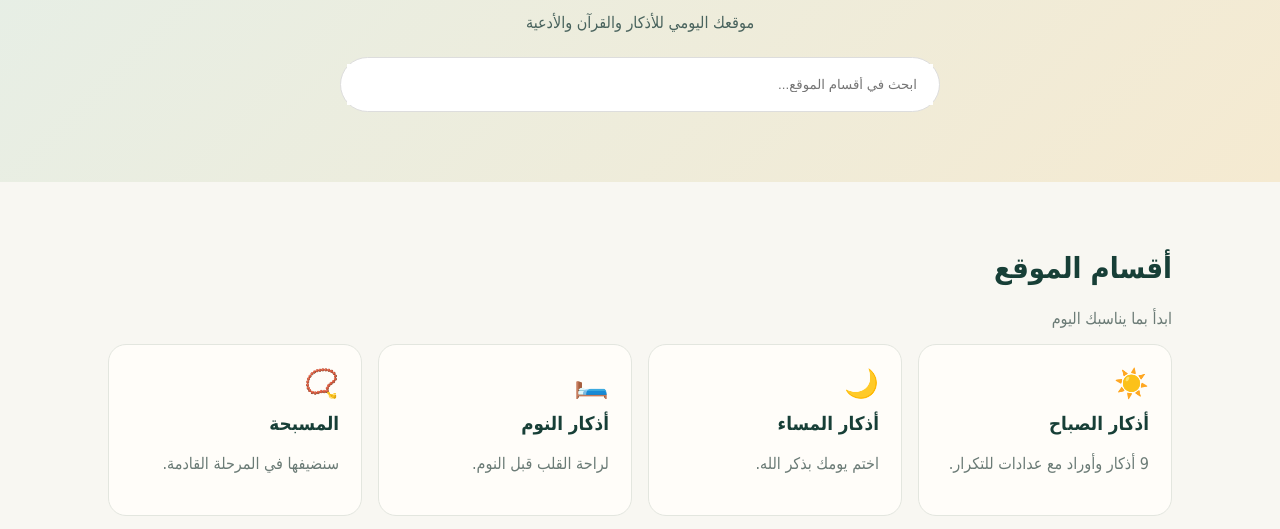
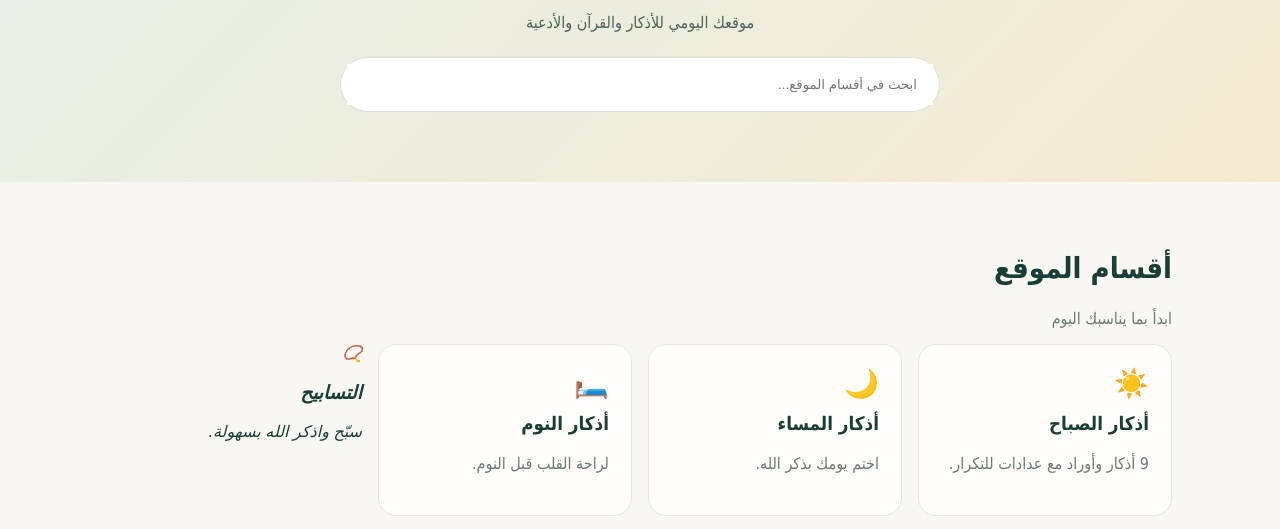
Before and after one commit to zekr-app/zekr, a plain HTML site: page index.html in a window 1280 px wide. Shown: the part 264-793 px from the top of the page. Drawn offline with Linux system fonts and the light colour scheme.

Commit message:
Add Tasbih card to main section

```diff
--- a/index.html
+++ b/index.html
@@ -6,6 +6,7 @@
 <a class="card" data-search="أذكار الصباح" href="morning.html"><div class="icon">☀️</div><h3>أذكار الصباح</h3><p>9 أذكار وأوراد مع عدادات للتكرار.</p></a>
 <a class="card" data-search="أذكار المساء" href="evening.html"><div class="icon">🌙</div><h3>أذكار المساء</h3><p>اختم يومك بذكر الله.</p></a>
 <a class="card" data-search="أذكار النوم" href="sleep.html"><div class="icon">🛏️</div><h3>أذكار النوم</h3><p>لراحة القلب قبل النوم.</p></a>
+  <i class="بطاقة"><a href="tasbih.html"><div class="رمز">📿</div><h3>التسابيح</h3><p>سبّح واذكر الله بسهولة.</p></a></i>
 <a class="card" data-search="المسبحة" href="#"><div class="icon">📿</div><h3>المسبحة</h3><p>سنضيفها في المرحلة القادمة.</p></a>
 <a class="card" data-search="القرآن" href="#"><div class="icon">📖</div><h3>القرآن الكريم</h3><p>قسم القرآن قادم.</p></a>
 <a class="card" data-search="الأدعية" href="#"><div class="icon">🤲</div><h3>الأدعية</h3><p>قسم الأدعية قادم.</p></a>
```
